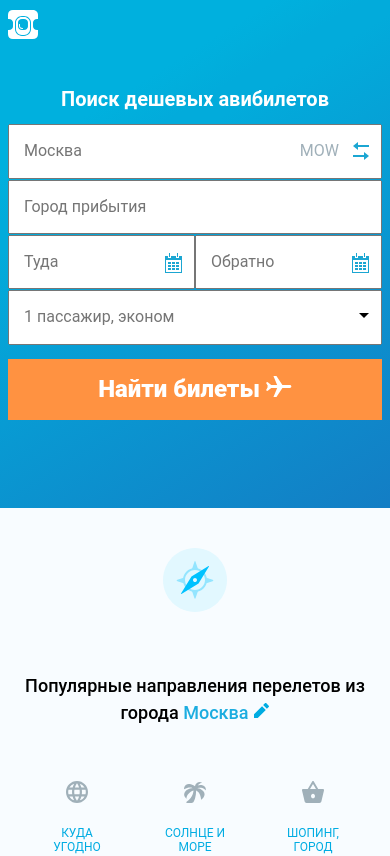
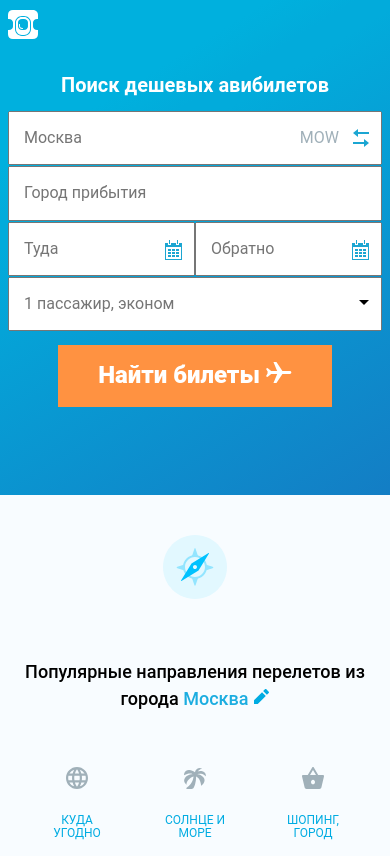
Before and after one commit to Ildarik/aviasales-demo-frontend, a React (Create React App) app: page / in a window 390 px wide. Shown: the top 856 px of the page. Built offline with nearby package versions, Linux system fonts and the light colour scheme; a web font is replaced by a local one.

Commit message:
Layout header section for tablet and destop

```diff
--- a/src/Header/index.js
+++ b/src/Header/index.js
@@ -20,26 +20,39 @@ const Wrapper = styled.section`
 `;
 
 const HeaderTitle = styled.h1`
-  padding-top: 30px;
+  margin-top: 30px;
   color: #ffffff;
   font-style: normal;
   font-weight: bold;
   line-height: normal;
   font-size: 20px;
   text-align: center;
+
+  @media (min-width: 768px) {
+    margin-top: 100px;
+    font-size: 34px;
+  }
 `;
 
 const Button = styled.button`
   display: inline-block;
-
   background: #ff9241;
   color: #fff;
-  width: 100%;
   margin-top: 13px;
-  padding: 17px;
+  padding: 17px 40px;
   border: 0;
   font-size: 24px;
   font-weight: 900;
+
+  @media (min-width: 768px) {
+    margin-top: 20px;
+    margin-bottom: 60px;
+  }
+
+  @media (min-width: 1200px) {
+    margin-top: 40px;
+    margin-bottom: 120px;
+  }
 `;
 
 const Logo = styled.img``;
@@ -55,6 +68,7 @@ const Input = styled.input`
 const Searchform = styled.div`
   display: flex;
   flex-wrap: wrap;
+  justify-content: center;
   padding-bottom: 88px;
 `;
 
@@ -63,9 +77,26 @@ const SplitRow = styled.div`
 `;
 
 const InputWrapper = styled.div`
-  display: flex;
   position: relative;
-  width: 100%;
+  flex-basis: 100%;
+
+  @media (min-width: 768px) {
+    flex-basis: 50%;
+  }
+  @media (min-width: 1200px) {
+    flex-basis: 25%;
+  }
+`;
+const Narrow = styled.div`
+  position: relative;
+  flex-basis: 50%;
+
+  @media (min-width: 768px) {
+    flex-basis: 25%;
+  }
+  @media (min-width: 1200px) {
+    flex-basis: 12.5%;
+  }
 `;
 
 const Abbreviation = styled.span`
@@ -88,28 +119,46 @@ const Triangle = styled.img`
   top: 23px;
 `;
 
+const SubTitle = styled.h2`
+  display: none;
+
+  @media (min-width: 768px) {
+    display: block;
+    color: #fff;
+    font-size: 22px;
+    font-weight: bold;
+    margin-top: 0;
+    margin-bottom: 45px;
+  }
+`;
+
 export default () => (
   <Wrapper>
     <div className="container">
       <Logo src={logo} />
+      <div className="row center-xs">
         <HeaderTitle>Поиск дешевых авибилетов</HeaderTitle>
+      </div>
+      <div className="row center-xs">
+        <SubTitle>Лучший способ купить авиабилеты дешево</SubTitle>
+      </div>
       <Searchform>
         <InputWrapper>
           <Input placeholder="Москва" />
           <Abbreviation>MOW</Abbreviation>
           <InputIcon src={swap_places} />
         </InputWrapper>
-        <Input placeholder="Город прибытия" />
-        <SplitRow>
         <InputWrapper>
+          <Input placeholder="Город прибытия" />{" "}
+        </InputWrapper>
+        <Narrow>
           <Input placeholder="Туда" />
           <InputIcon src={calendar} />
-          </InputWrapper>
-          <InputWrapper>
+        </Narrow>
+        <Narrow>
           <Input placeholder="Обратно" />
           <InputIcon src={calendar} />
-          </InputWrapper>
-        </SplitRow>
+        </Narrow>
         <InputWrapper>
           <Input placeholder="1 пассажир, эконом" />
           <Triangle src={triangle} />
```
Lines whose indentation alone changed are shown as unchanged.
